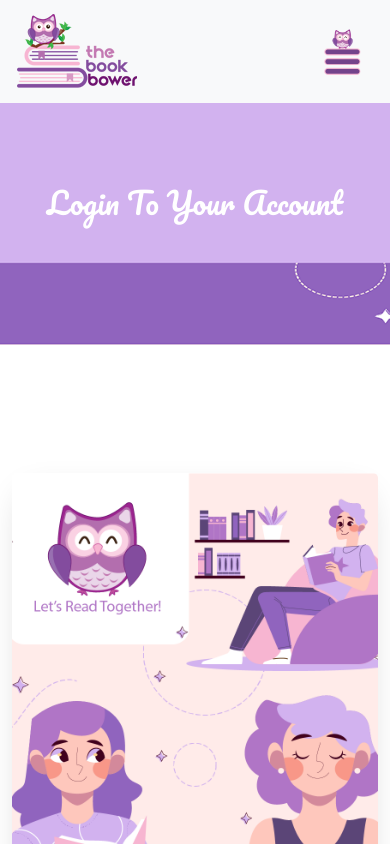
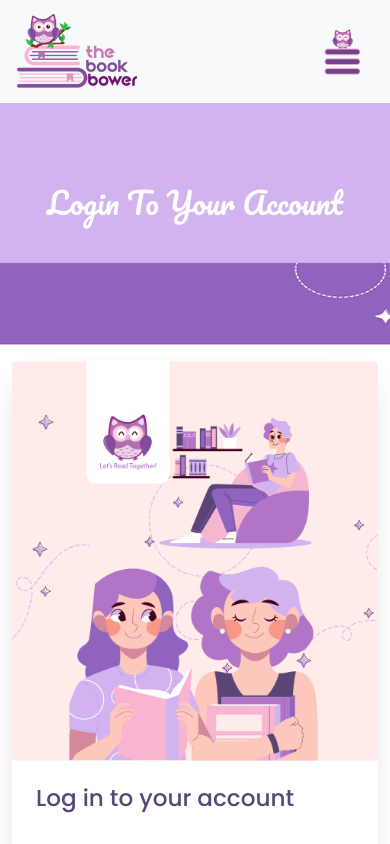
Before and after one commit to buniagj/TheBookBower-Front-End-, a React (Vite) app: page /login in a window 390 px wide. Shown: the top 844 px of the page. Built offline with nearby package versions, Linux system fonts and the light colour scheme.

Commit message:
fixing login image

```diff
--- a/src/pages/Auth/Login.css
+++ b/src/pages/Auth/Login.css
@@ -33,14 +33,19 @@
 }
 
 .img, .login-wrap {
-    width: 100%; }
-    @media (max-width: 991.98px) {
-      .img, .login-wrap {
-        width: 100%; } }
+  width: 50%;
+}
 
-  @media (max-width: 767.98px) {
-    .wrap .img {
-      height: 450px; }
+@media (max-width: 991.98px) {
+.img, .login-wrap {
+  width: 100%; }
+}
+
+@media (max-width: 767.98px) {
+.wrap .img {
+  height: 400px; }
+.section {
+  padding: 0; }
 }
 
 .wrap {
```
Also changed, not shown: src/assets/the-book-bower-login.png.
